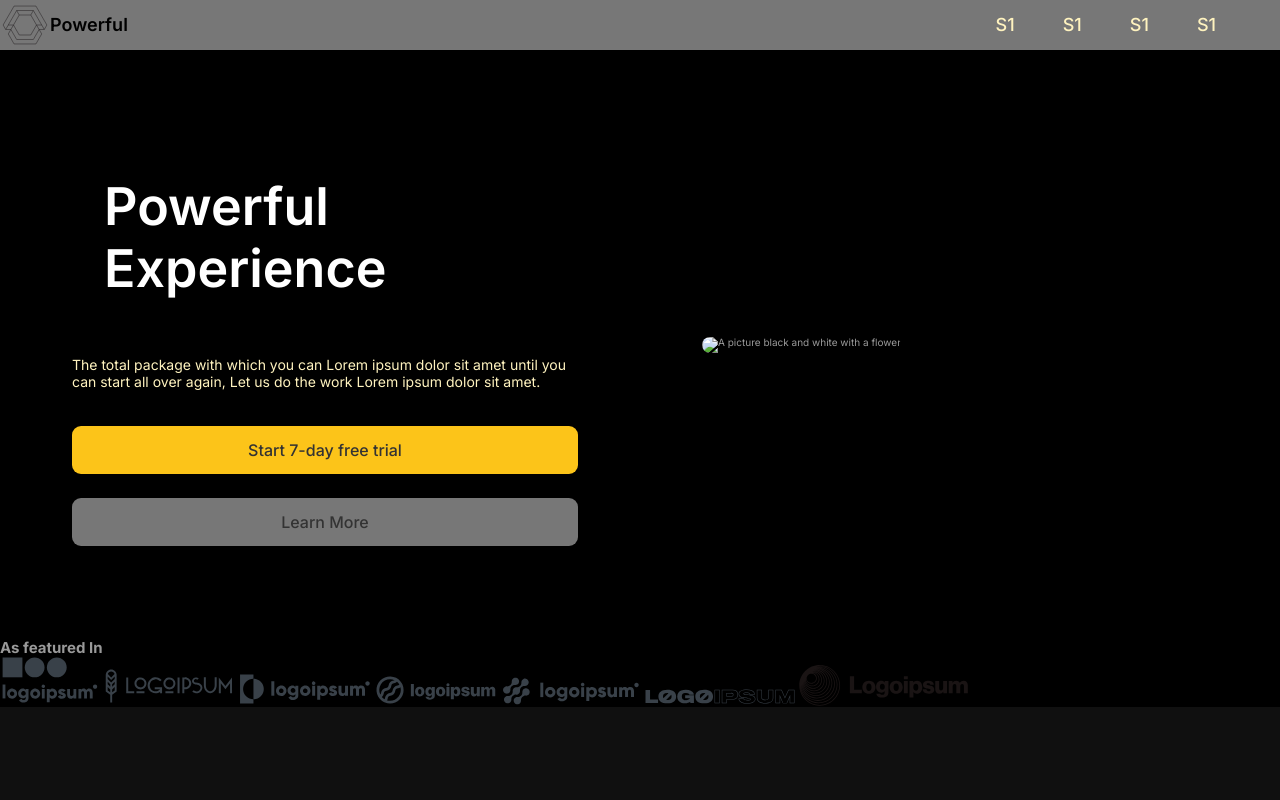
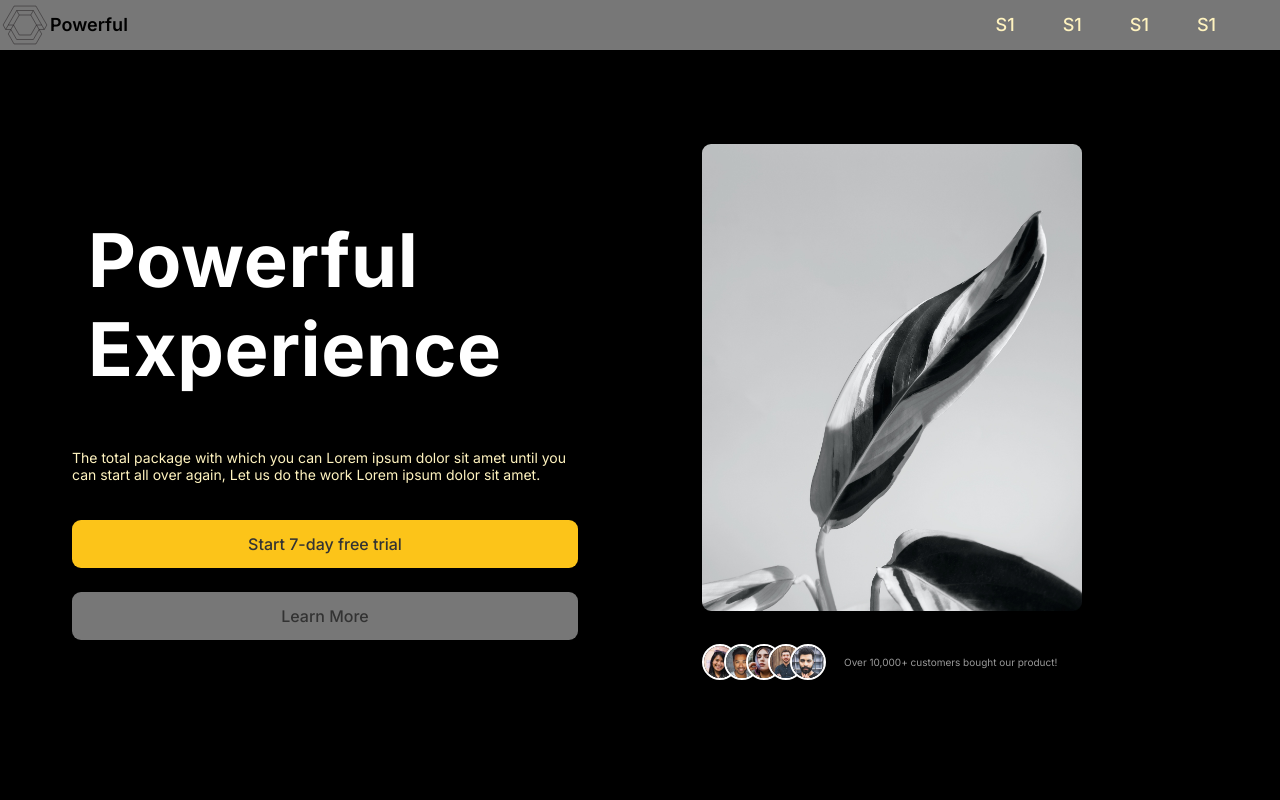
Before and after one commit to codingisreallyhard/MyProject, a website: page index.html in a window 1280 px wide. Shown: the top 800 px of the page. Drawn offline with nearby package versions, Linux system fonts and the light colour scheme.

Commit message:
Finished the feature in section, must work on that ugly navigation and now im starting the feature tab

```diff
--- a/CSS/style.css
+++ b/CSS/style.css
@@ -67,6 +67,7 @@
   max-width: 130rem;
   margin: 0 auto;
   padding: 9.4rem 3.2rem;
+  margin-bottom: 12.4rem;
 }
 
 .hero-image {
@@ -105,12 +106,14 @@
 }
 
 .primary-head {
-  font-size: 5.2rem;
+  font-size: 7.4rem;
   color: #fff;
-  font-weight: 600;
+  font-weight: 700;
   /* margin-bottom: 2.4rem; */
   line-height: 1.2;
-  padding: 3.2rem;
+  letter-spacing: 0.7px;
+  /* padding: 3.2rem; */
+  padding: 3.2rem 1.6rem;
 }
 
 .hero-description {
@@ -124,6 +127,7 @@
   display: flex;
   flex-direction: column;
   gap: 2.4rem;
+  /* justify-content: start; */
 }
 
 .header-link:link,
@@ -167,3 +171,36 @@
   background-color: #333;
   color: #fff;
 }
+
+.satisfied-customers-section {
+  display: flex;
+  align-items: center;
+  gap: 3.2rem;
+  margin-top: 3.2rem;
+}
+
+.satisfied-images {
+  display: flex;
+}
+
+.satisfied-images img {
+  width: 3.6rem;
+  height: 3.6rem;
+  border-radius: 50%;
+  margin-right: -1.4rem;
+  border: 2px solid #fff;
+}
+
+/* *********************** */
+/* FEATURED IN SECTION */
+/* *********************** */
+.logos-featured {
+  display: flex;
+  justify-content: space-between;
+  margin-top: 2.8rem;
+}
+
+.header-secondary {
+  font-size: 1.4rem;
+  text-align: center;
+}
--- a/index.html
+++ b/index.html
@@ -50,9 +50,19 @@
           <div class="image-container">
             <img
               class="hero-image"
-              src="/IMG/pexels-kulbir-11408206.jpg"
+              src="/IMG/Images/pexels-kulbir-11408206.jpg"
               alt="A picture black and white with a flower"
             />
+            <div class="satisfied-customers-section">
+              <div class="satisfied-images">
+                <img src="/IMG/Clients/customer-1.jpg" />
+                <img src="/IMG/Clients/customer-2.jpg" />
+                <img src="/IMG/Clients/customer-3.jpg" />
+                <img src="/IMG/Clients/customer-4.jpg" />
+                <img src="/IMG/Clients/customer-5.jpg" />
+              </div>
+              <span>Over 10,000+ customers bought our product!</span>
+            </div>
           </div>
         </div>
       </section>
@@ -61,13 +71,34 @@
         <div class="featured-container">
           <h2 class="header-secondary">As featured In</h2>
           <div class="logos-featured">
-            <img src="/IMG/featured-logos/logoipsum-logo-4.svg" />
-            <img src="/IMG/featured-logos/logoipsum-logo-5.svg" />
-            <img src="/IMG/featured-logos/logoipsum-logo-6.svg" />
-            <img src="/IMG/featured-logos/logoipsum-logo-7.svg" />
-            <img src="/IMG/featured-logos/logoipsum-logo-8.svg" />
-            <img src="/IMG/featured-logos/logoipsum-logo-9.svg" />
-            <img src="/IMG/featured-logos/logoipsum-logo-10.svg" />
+            <img
+              class="featured-logo"
+              src="/IMG/featured-logos/logoipsum-logo-4.svg"
+            />
+            <img
+              class="featured-logo"
+              src="/IMG/featured-logos/logoipsum-logo-5.svg"
+            />
+            <img
+              class="featured-logo"
+              src="/IMG/featured-logos/logoipsum-logo-6.svg"
+            />
+            <img
+              class="featured-logo"
+              src="/IMG/featured-logos/logoipsum-logo-7.svg"
+            />
+            <img
+              class="featured-logo"
+              src="/IMG/featured-logos/logoipsum-logo-8.svg"
+            />
+            <img
+              class="featured-logo"
+              src="/IMG/featured-logos/logoipsum-logo-9.svg"
+            />
+            <img
+              class="featured-logo"
+              src="/IMG/featured-logos/logoipsum-logo-10.svg"
+            />
           </div>
         </div>
       </section>
```
Also changed, not shown: IMG/Clients/ben.jpg (added), IMG/Clients/customer-1.jpg (added), IMG/Clients/customer-2.jpg (added), IMG/Clients/customer-3.jpg (added), IMG/Clients/customer-4.jpg (added), IMG/Clients/customer-5.jpg (added), IMG/Clients/customer-6.jpg (added), IMG/Clients/dave.jpg (added), IMG/Clients/hannah.jpg (added), IMG/Clients/steve.jpg (added).
